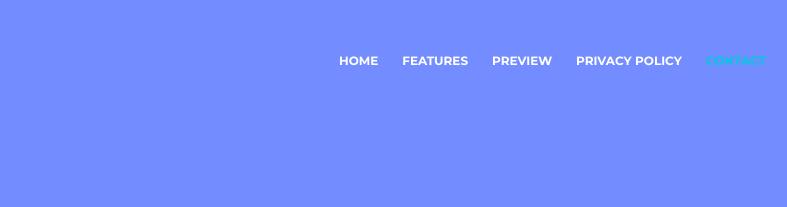
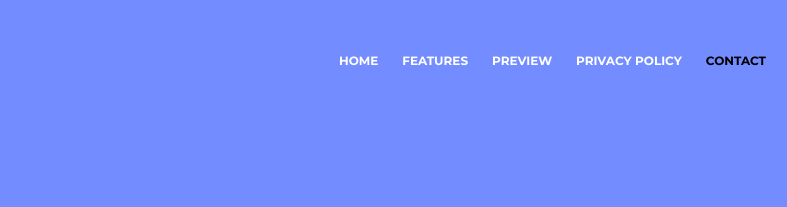
Before and after one commit to bouncymarble/bouncymarble.github.io, a plain HTML site: page index.html in a window 1280 px wide. Shown: the top 207 px of the page, 384-1171 px from the left. Drawn offline with nearby package versions, Linux system fonts and the light colour scheme.

Commit message:
Update styles.css

```diff
--- a/css/styles.css
+++ b/css/styles.css
@@ -1559,7 +1559,7 @@ a:hover.back-to-top {
 
 	.navbar-custom .nav-item .nav-link:hover,
 	.navbar-custom .nav-item .nav-link.active {
-		color: #00c9db;
+		color: #000000;
 	}
 
 	.navbar-custom.top-nav-collapse {
```
